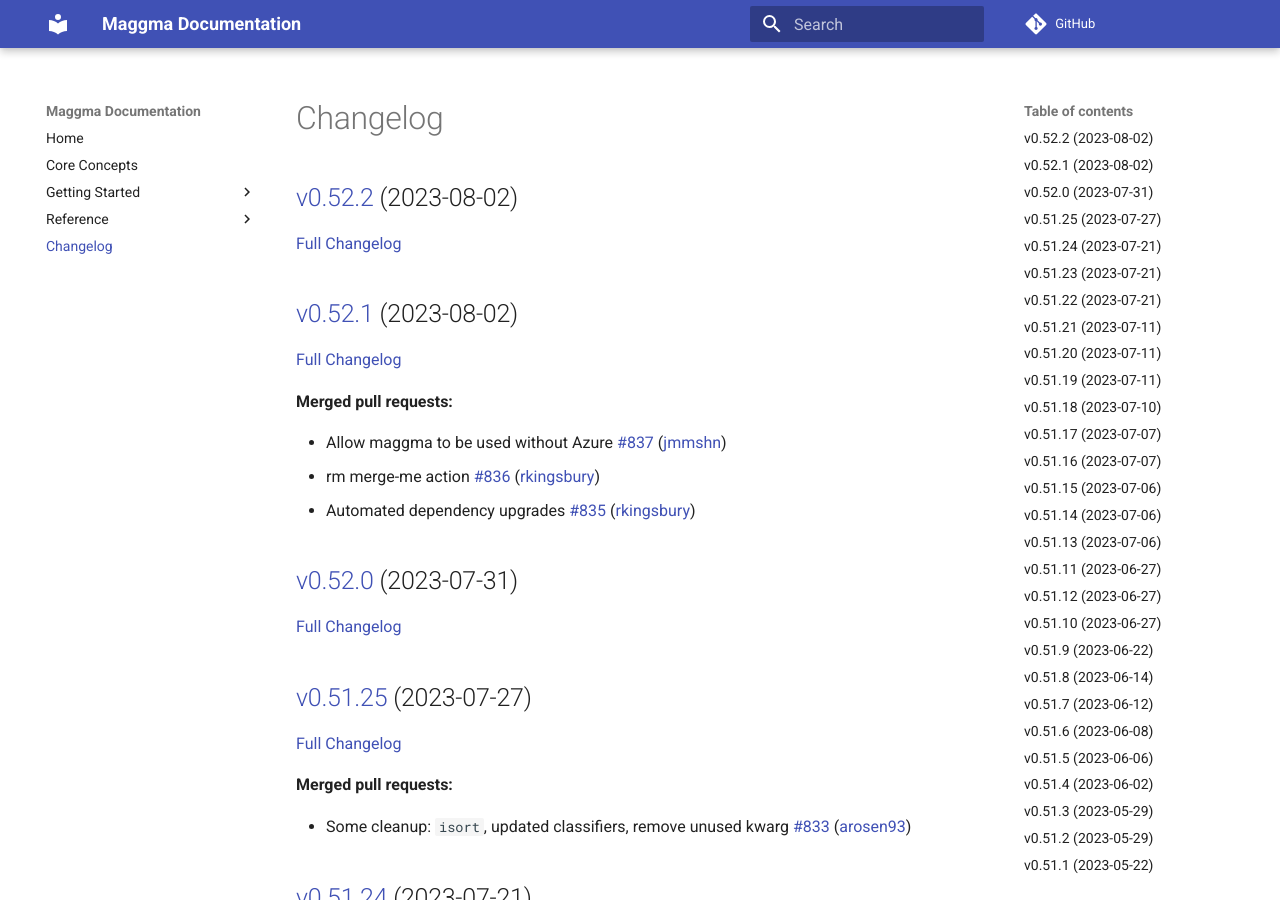
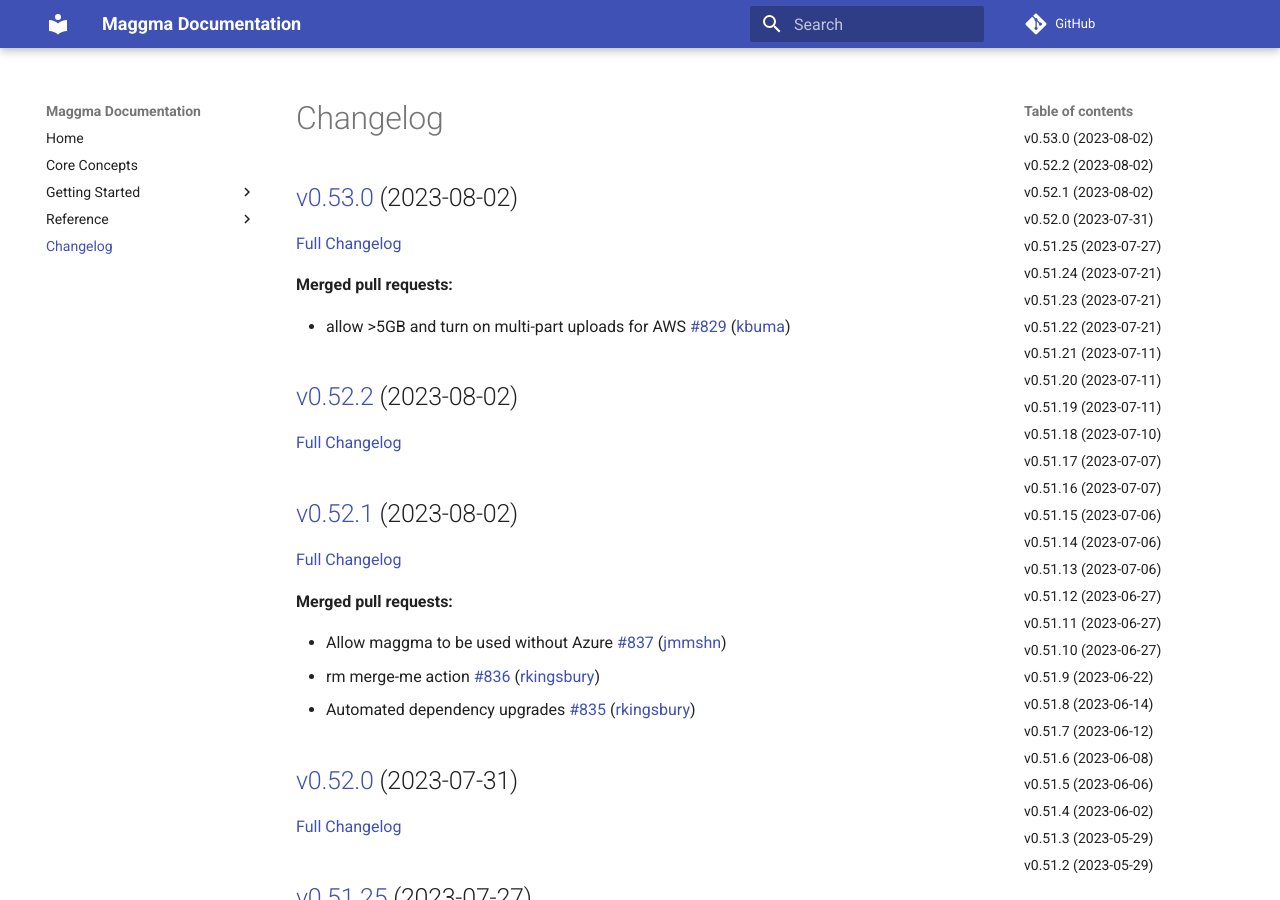
Before and after one commit to materialsproject/maggma, an MkDocs documentation site: the page built from docs/CHANGELOG.md, in a window 1280 px wide and 900 px high. Built offline with MkDocs 1.6.1 and Material for MkDocs 9.7.7, drawn with Linux system fonts in a browser that asks for light colours; comment, search, counter and statistics services are not loaded; some of the changed text lies outside the part shown.

Commit message:
Updated CHANGELOG.md

```diff
--- a/docs/CHANGELOG.md
+++ b/docs/CHANGELOG.md
@@ -1,4 +1,12 @@
 # Changelog
+
+## [v0.53.0](https://github.com/materialsproject/maggma/tree/v0.53.0) (2023-08-02)
+
+[Full Changelog](https://github.com/materialsproject/maggma/compare/v0.52.2...v0.53.0)
+
+**Merged pull requests:**
+
+- allow \>5GB and turn on multi-part uploads for AWS [\#829](https://github.com/materialsproject/maggma/pull/829) ([kbuma](https://github.com/kbuma))
 
 ## [v0.52.2](https://github.com/materialsproject/maggma/tree/v0.52.2) (2023-08-02)
 
@@ -116,19 +124,19 @@
 
 ## [v0.51.13](https://github.com/materialsproject/maggma/tree/v0.51.13) (2023-07-06)
 
-[Full Changelog](https://github.com/materialsproject/maggma/compare/v0.51.11...v0.51.13)
+[Full Changelog](https://github.com/materialsproject/maggma/compare/v0.51.12...v0.51.13)
 
 **Merged pull requests:**
 
 - Add explicit store close to resources [\#814](https://github.com/materialsproject/maggma/pull/814) ([munrojm](https://github.com/munrojm))
 
+## [v0.51.12](https://github.com/materialsproject/maggma/tree/v0.51.12) (2023-06-27)
+
+[Full Changelog](https://github.com/materialsproject/maggma/compare/v0.51.11...v0.51.12)
+
 ## [v0.51.11](https://github.com/materialsproject/maggma/tree/v0.51.11) (2023-06-27)
 
-[Full Changelog](https://github.com/materialsproject/maggma/compare/v0.51.12...v0.51.11)
-
-## [v0.51.12](https://github.com/materialsproject/maggma/tree/v0.51.12) (2023-06-27)
-
-[Full Changelog](https://github.com/materialsproject/maggma/compare/v0.51.10...v0.51.12)
+[Full Changelog](https://github.com/materialsproject/maggma/compare/v0.51.10...v0.51.11)
 
 ## [v0.51.10](https://github.com/materialsproject/maggma/tree/v0.51.10) (2023-06-27)
 
```
